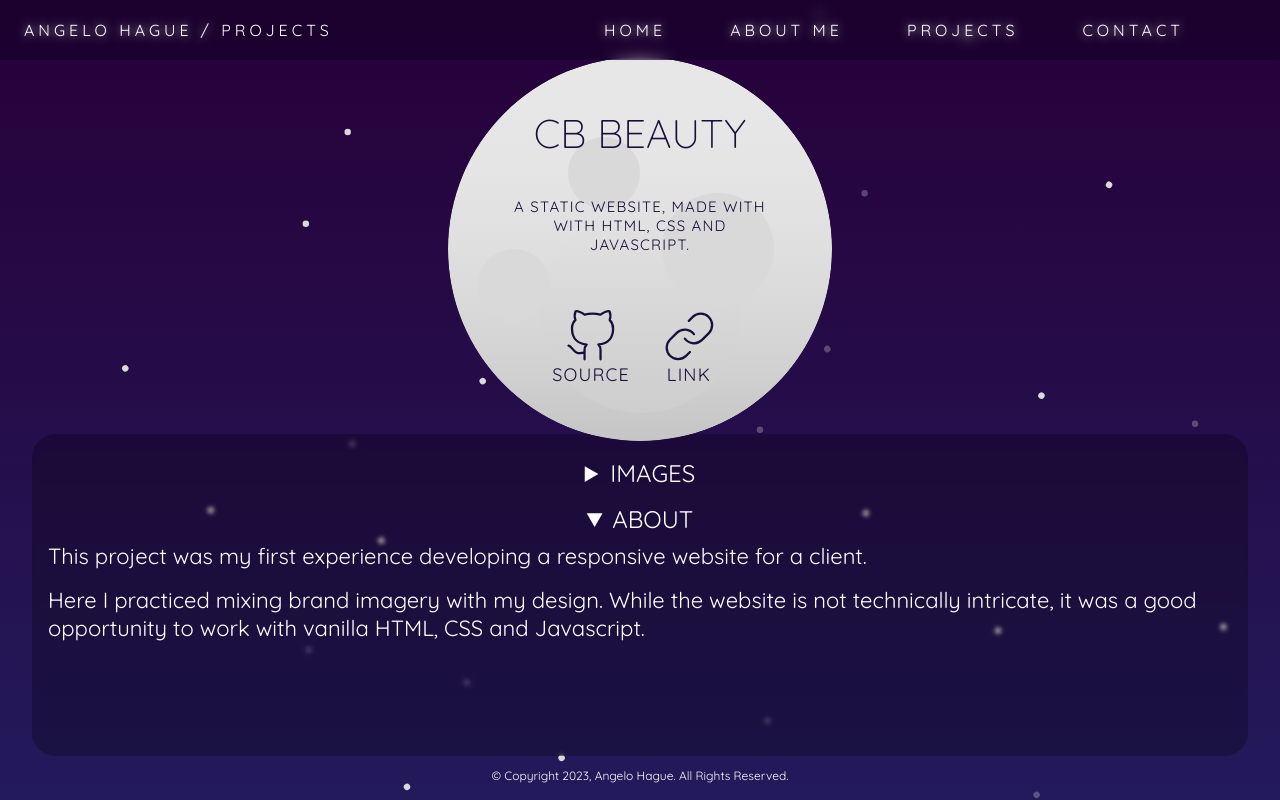
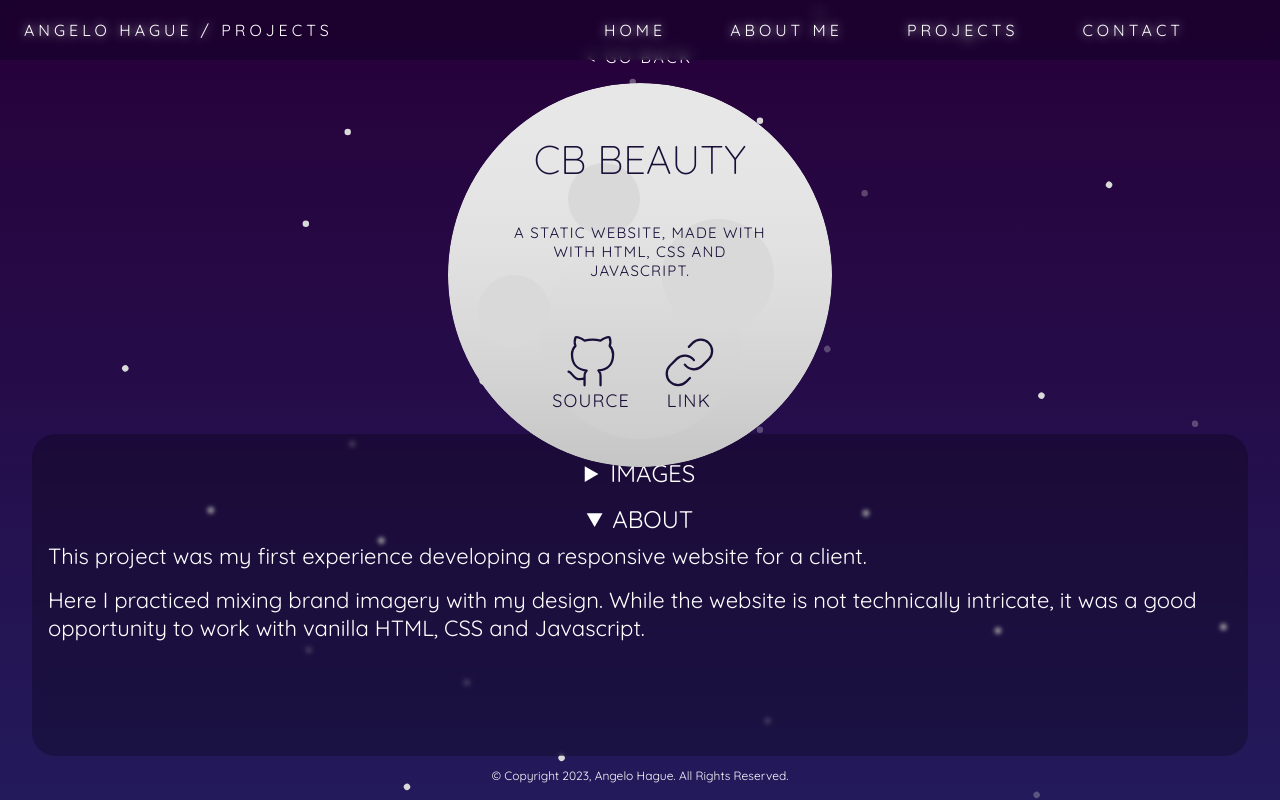
Before and after one commit to AngeloHague/next-js-personal-site, a Next.js app: page /projects/cb-beauty in a window 1280 px wide. Built offline with nearby package versions, Linux system fonts and the light colour scheme.

Commit message:
Added go back button to indiv. project pages

```diff
--- a/src/app/projects/[project]/page.js
+++ b/src/app/projects/[project]/page.js
@@ -24,6 +24,7 @@ export default function page({params}) {
                 >
                     <div className={styles.layoutGrid}>
                         <div className={styles.moonContainer}>
+                            <a className='back_link' href='/projects'><h4> &lt; Go Back</h4></a>
                             <ProjectMoon project={project} />
                         </div>
                         <div className={styles.infoContainer}>
--- a/src/app/projects/page.module.css
+++ b/src/app/projects/page.module.css
@@ -226,6 +226,10 @@ section.project {
     box-sizing: border-box;
 }
 
+.moonContainer {
+    flex-direction: column;
+}
+
 .infoContainer {
     padding: 0 32px 48px;
     box-sizing: border-box;
```
